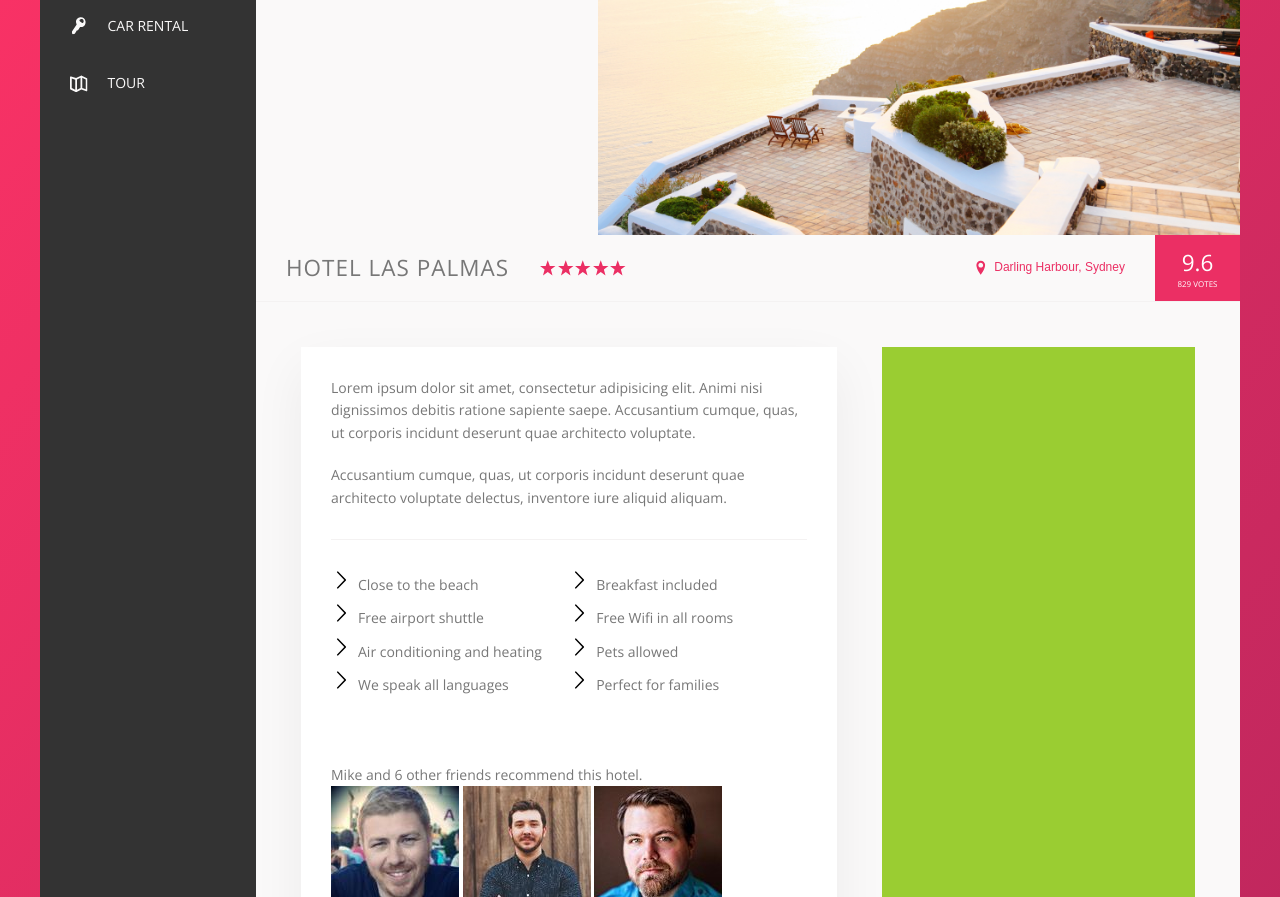
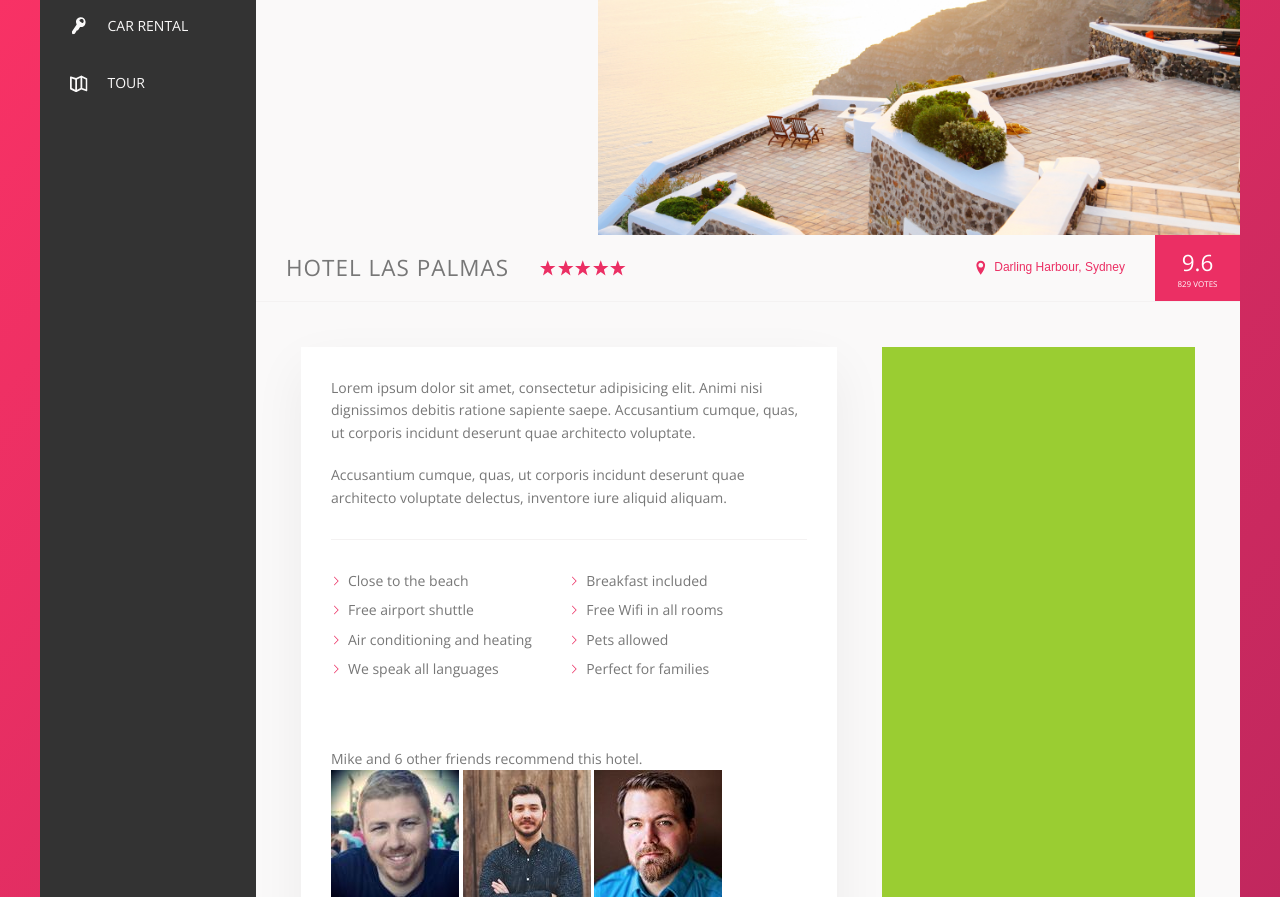
Before and after one commit to TimurJiangShan/TrilloProject, a website: page Trillo/index.html in a window 1280 px wide. Shown: the part 300-1197 px from the top of the page. Drawn offline with nearby package versions, Linux system fonts and the light colour scheme.

Commit message:
webkit-mask-image

```diff
--- a/Trillo/sass/_components.scss
+++ b/Trillo/sass/_components.scss
@@ -354,10 +354,19 @@
     &__item::before {
         content: "";
         display: inline-block;
-        height: 2rem;
-        width: 2rem;
+        height: 1rem;
+        width: 1rem;
         margin-right: .7rem;
-        background-image: url(../img/chevron-thin-right.svg);
+
+        // Older browsers
+        // background-image: url(../img/chevron-thin-right.svg);
+        // background-size: cover;
+
+        // New browsers - masks
+        background-color: var(--color-primary);
+        -webkit-mask-image: url(../img/chevron-thin-right.svg);
+        -webkit-mask-size: cover;
+
     }
 }
 
```
Also changed, not shown: Trillo/css/style.css.
